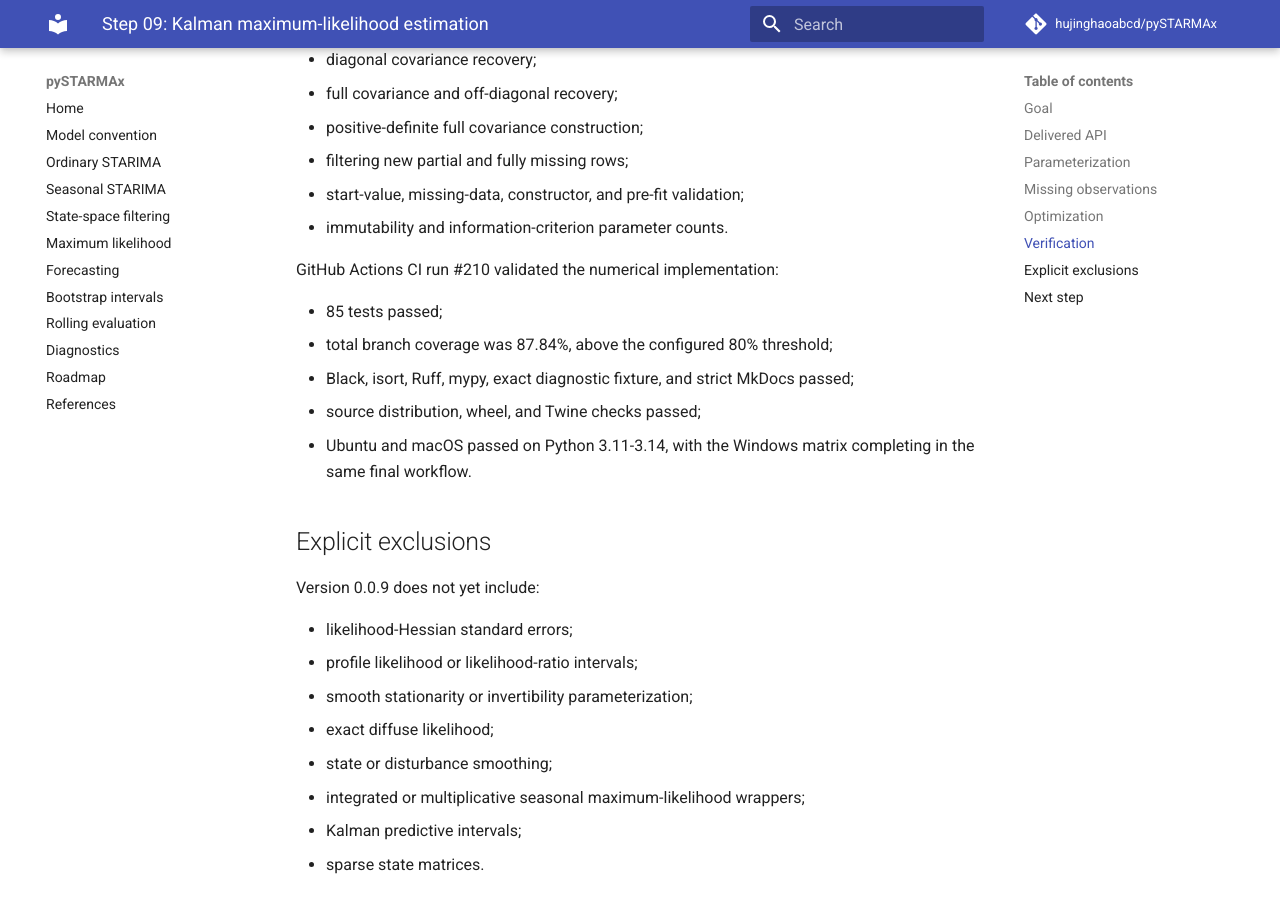
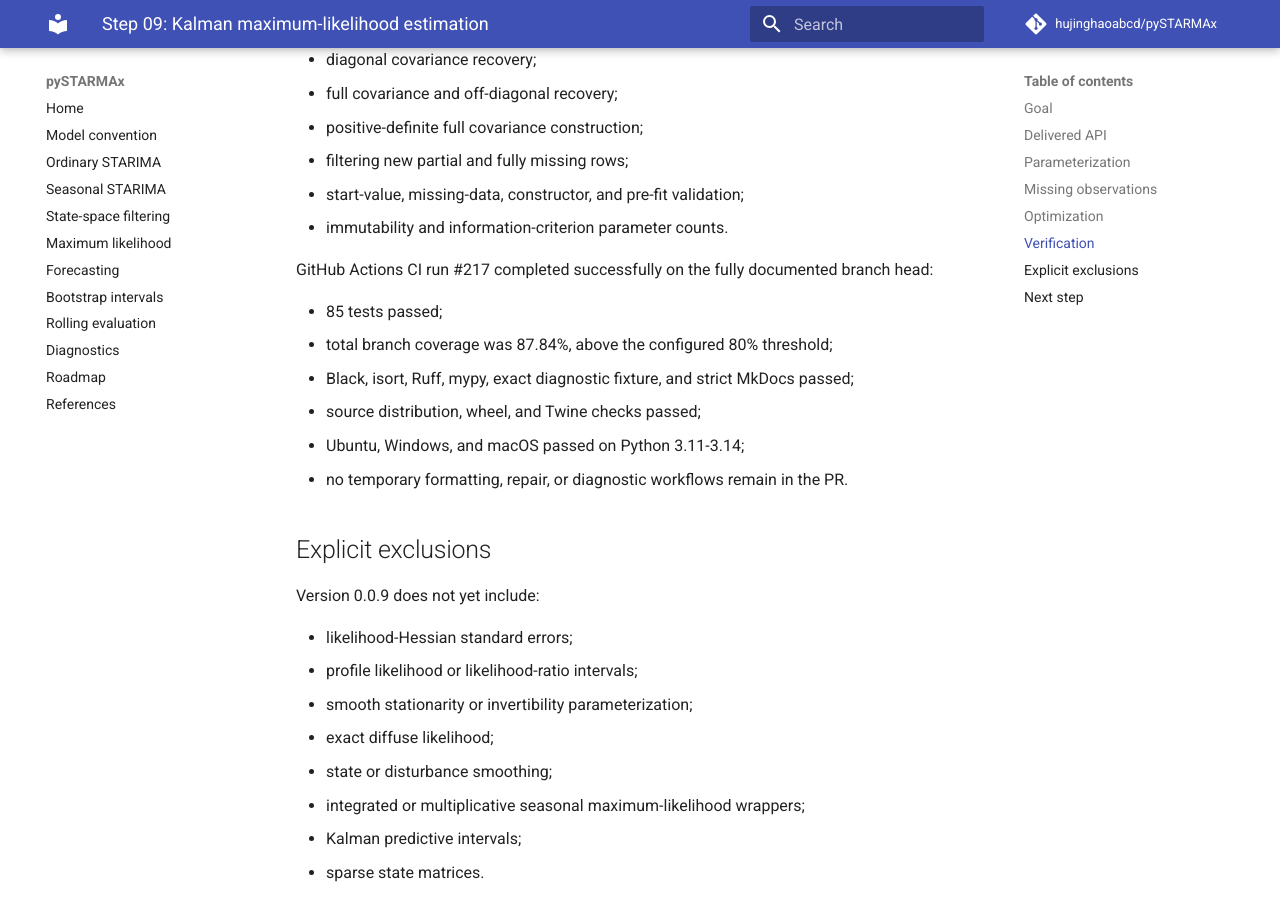
Before and after one commit to hujinghaoabcd/pySTARMAx, an MkDocs documentation site: the page built from docs/development/STEP_09_KALMAN_MLE.md, in a window 1280 px wide and 900 px high, scrolled down 1734 px. Built offline with MkDocs 1.6.1 and Material for MkDocs 9.7.7, drawn with Linux system fonts in a browser that asks for light colours; comment, search, counter and statistics services are not loaded.

Commit message:
Finalize the Step 09 validation record

```diff
--- a/docs/development/STEP_09_KALMAN_MLE.md
+++ b/docs/development/STEP_09_KALMAN_MLE.md
@@ -69,14 +69,15 @@ Focused tests cover:
 - start-value, missing-data, constructor, and pre-fit validation;
 - immutability and information-criterion parameter counts.
 
-GitHub Actions CI run #210 validated the numerical implementation:
+GitHub Actions CI run #217 completed successfully on the fully documented branch
+head:
 
 - 85 tests passed;
 - total branch coverage was 87.84%, above the configured 80% threshold;
 - Black, isort, Ruff, mypy, exact diagnostic fixture, and strict MkDocs passed;
 - source distribution, wheel, and Twine checks passed;
-- Ubuntu and macOS passed on Python 3.11-3.14, with the Windows matrix completing
-  in the same final workflow.
+- Ubuntu, Windows, and macOS passed on Python 3.11-3.14;
+- no temporary formatting, repair, or diagnostic workflows remain in the PR.
 
 ## Explicit exclusions
 
```
